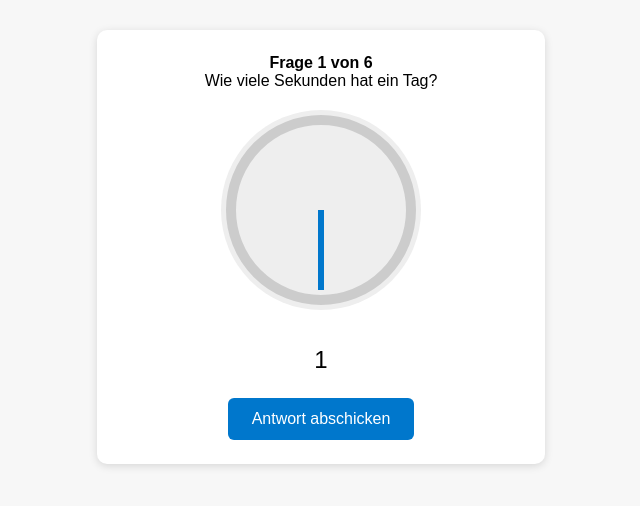
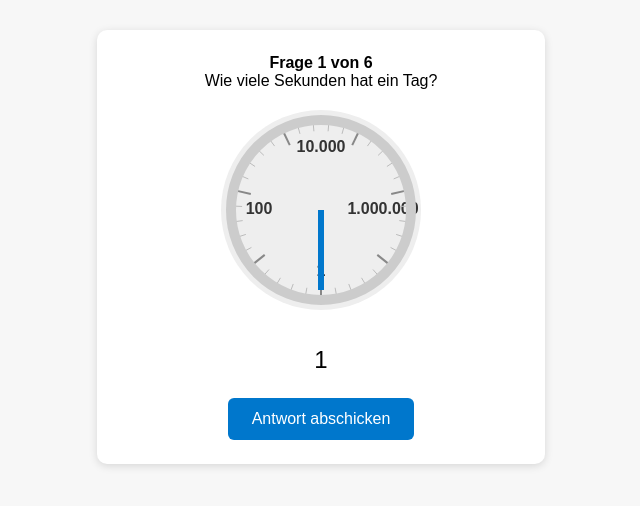
Before and after one commit to mrh-init/Federal_Data_Quiz, a plain HTML site: page index.html in a window 1280 px wide. Shown: the whole page, without its empty margins (319-959 px from the left). Drawn offline with Linux system fonts and the light colour scheme.

Commit message:
Add files via upload
beschriftung für ziffernblatt hinzugefügt.

backlog:
- skalierung der beschriftung mit winkel richtig übereinstimmen
- rückmeldungstexte ändern
- richtige Fragen mit richtigen zahlen hinzufügen

```diff
--- a/index.html
+++ b/index.html
@@ -52,16 +52,61 @@
       return (percent * 2 * Math.PI) + Math.PI/2;
     }
 
+
 	function drawKnob(canvas, angle) {
 	  const ctx = canvas.getContext("2d");
 	  const r = canvas.width / 2;
 	  ctx.clearRect(0, 0, canvas.width, canvas.height);
+
+	  // Zifferblatt-Beschriftung (6, 9, 12, 3 Uhr)
+	  const labelPositions = [
+		{ angle: Math.PI / 2, label: "1" },           // 6 Uhr
+		{ angle: Math.PI, label: "100" },             // 9 Uhr
+		{ angle: 3 * Math.PI / 2, label: "10.000" },  // 12 Uhr
+		{ angle: 0, label: "1.000.000" }              // 3 Uhr
+	  ];
+	  ctx.font = "bold 16px sans-serif";
+	  ctx.fillStyle = "#333";
+	  ctx.textAlign = "center";
+	  ctx.textBaseline = "middle";
+	  labelPositions.forEach(pos => {
+		const x = r + (r - 38) * Math.cos(pos.angle);
+		const y = r + (r - 38) * Math.sin(pos.angle);
+		ctx.fillText(pos.label, x, y);
+	  });
+
+	  // Kleine Striche für jede Dekade und feine Unterteilungen
+	  const min = 1, max = 10000000;
+	  const logMin = Math.log10(min), logMax = Math.log10(max);
+	  const totalTicks = (logMax - logMin) * 5; // 5 Striche pro Dekade
+	  for (let i = 0; i <= totalTicks; i++) {
+		const percent = i / totalTicks;
+		const tickAngle = percent * 2 * Math.PI + Math.PI / 2; // Start bei 6 Uhr
+		const isMajor = (i % 5 === 0);
+		const tickLen = isMajor ? 14 : 7;
+		const tickColor = isMajor ? "#888" : "#bbb";
+		ctx.beginPath();
+		ctx.strokeStyle = tickColor;
+		ctx.lineWidth = isMajor ? 2 : 1;
+		ctx.moveTo(
+		  r + (r - 14) * Math.cos(tickAngle),
+		  r + (r - 14) * Math.sin(tickAngle)
+		);
+		ctx.lineTo(
+		  r + (r - 14 - tickLen) * Math.cos(tickAngle),
+		  r + (r - 14 - tickLen) * Math.sin(tickAngle)
+		);
+		ctx.stroke();
+	  }
+
+	  // Kreis
 	  ctx.beginPath();
 	  ctx.arc(r, r, r - 10, 0, 2 * Math.PI);
 	  ctx.strokeStyle = "#ccc";
 	  ctx.lineWidth = 10;
 	  ctx.stroke();
 
+	  // Zeiger
 	  ctx.beginPath();
 	  ctx.moveTo(r, r);
 	  ctx.lineTo(r + (r - 20) * Math.cos(angle), r + (r - 20) * Math.sin(angle));
@@ -69,6 +114,7 @@
 	  ctx.lineWidth = 6;
 	  ctx.stroke();
 	}
+
 
     function render() {
       const app = document.getElementById("app");
```
Lines whose indentation alone changed are shown as unchanged.
